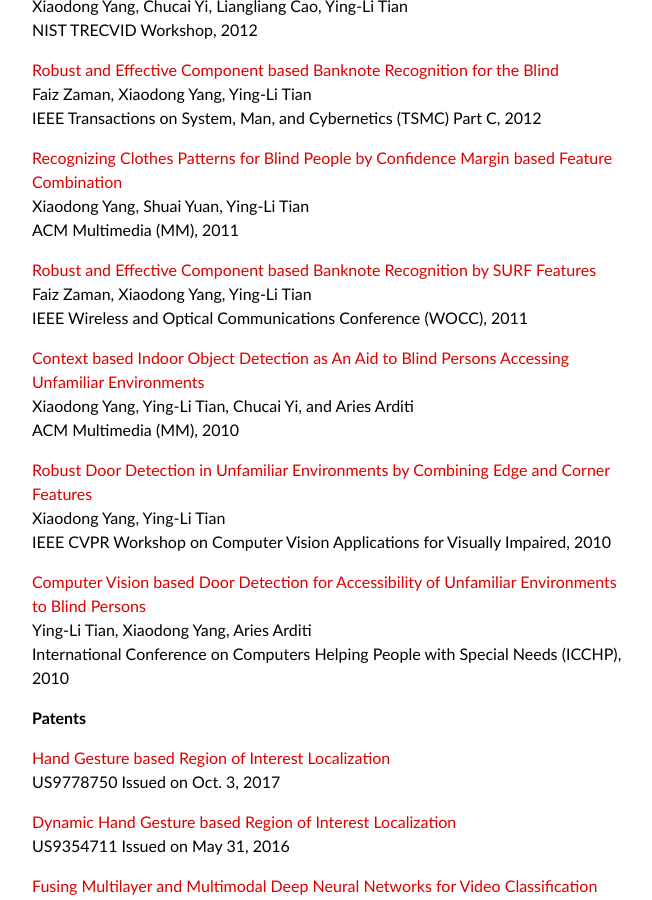
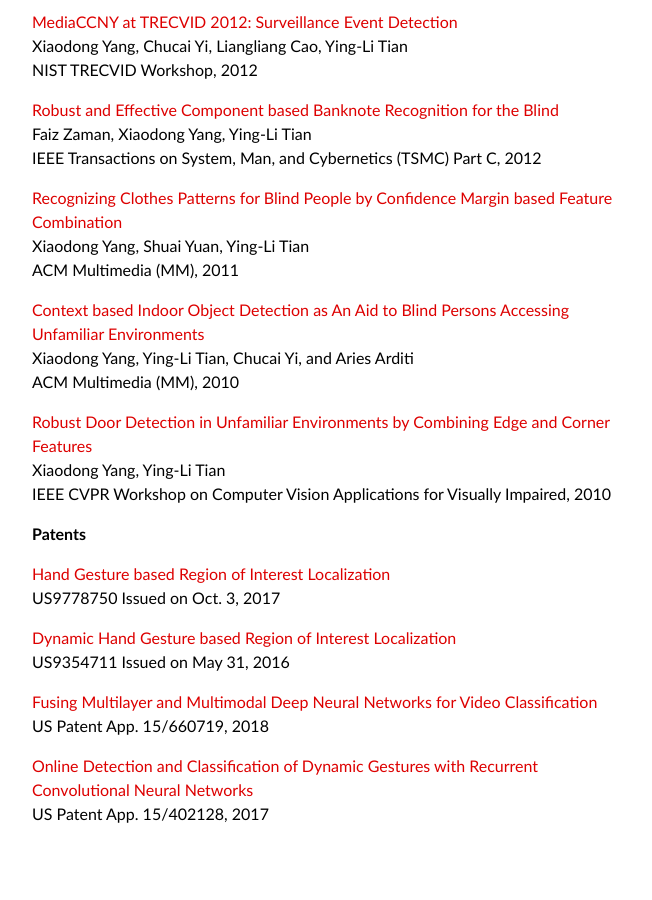
Before and after one commit to xiaodongyang/xiaodongyang.github.io, a Jekyll site: the page built from publications/index.md, in a window 1280 px wide and 900 px high, scrolled down 3331 px. Shown: the whole window, without its empty margins (308-960 px from the left). Built offline with Jekyll 4.4.1, drawn with Linux system fonts in a browser that asks for light colours; some web fonts are replaced; after the commit the page ends 4201 px from its top, so only the background shows below that; some of the changed text lies outside the part shown.

Commit message:
Update index.md

```diff
--- a/publications/index.md
+++ b/publications/index.md
@@ -150,10 +152,6 @@
 Xiaodong Yang, Shuai Yuan, Ying-Li Tian
 ACM Multimedia (MM), 2011
 
-[Robust and Effective Component based Banknote Recognition by SURF Features](/publications/papers/wocc11.pdf)
-Faiz Zaman, Xiaodong Yang, Ying-Li Tian
-IEEE Wireless and Optical Communications Conference (WOCC), 2011
-
 [Context based Indoor Object Detection as An Aid to Blind Persons Accessing Unfamiliar Environments](/publications/papers/mm10.pdf)
 Xiaodong Yang, Ying-Li Tian, Chucai Yi, and Aries Arditi
 ACM Multimedia (MM), 2010
@@ -161,10 +159,6 @@
 [Robust Door Detection in Unfamiliar Environments by Combining Edge and Corner Features](/publications/papers/cvprw10.pdf)
 Xiaodong Yang, Ying-Li Tian
 IEEE CVPR Workshop on Computer Vision Applications for Visually Impaired, 2010
-
-[Computer Vision based Door Detection for Accessibility of Unfamiliar Environments to Blind Persons](/publications/papers/icchp10.pdf)
-Ying-Li Tian, Xiaodong Yang, Aries Arditi
-International Conference on Computers Helping People with Special Needs (ICCHP), 2010
 
 **Patents**
 
```
Also changed, not shown: other parts of publications/index.md (+3 -1 lines).
